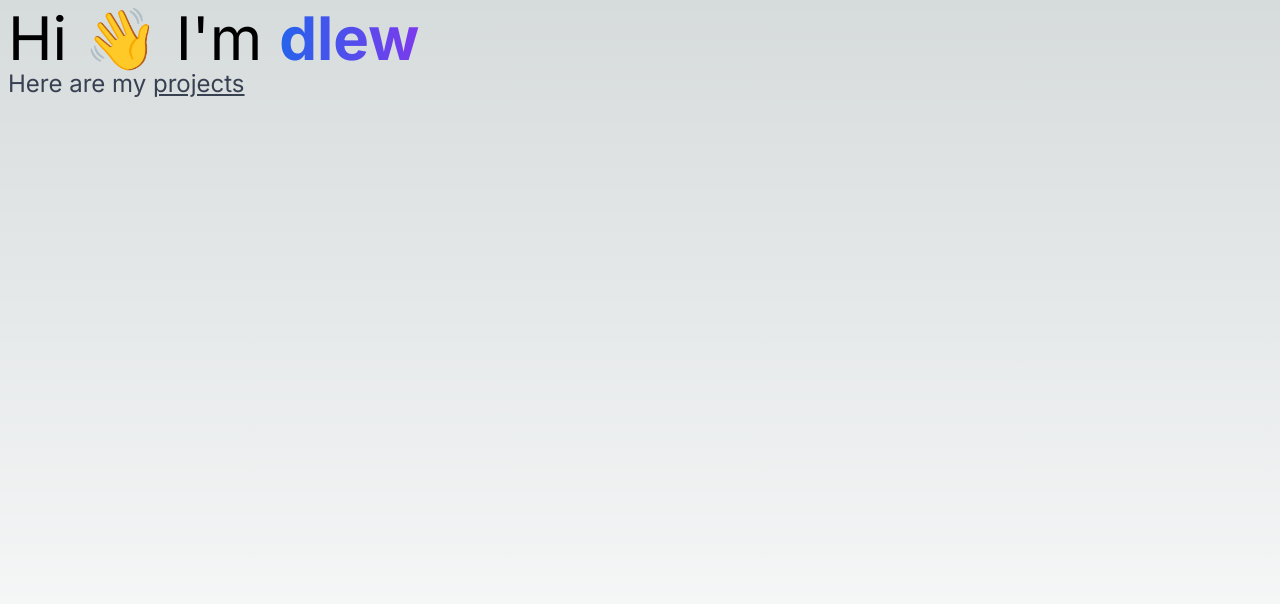
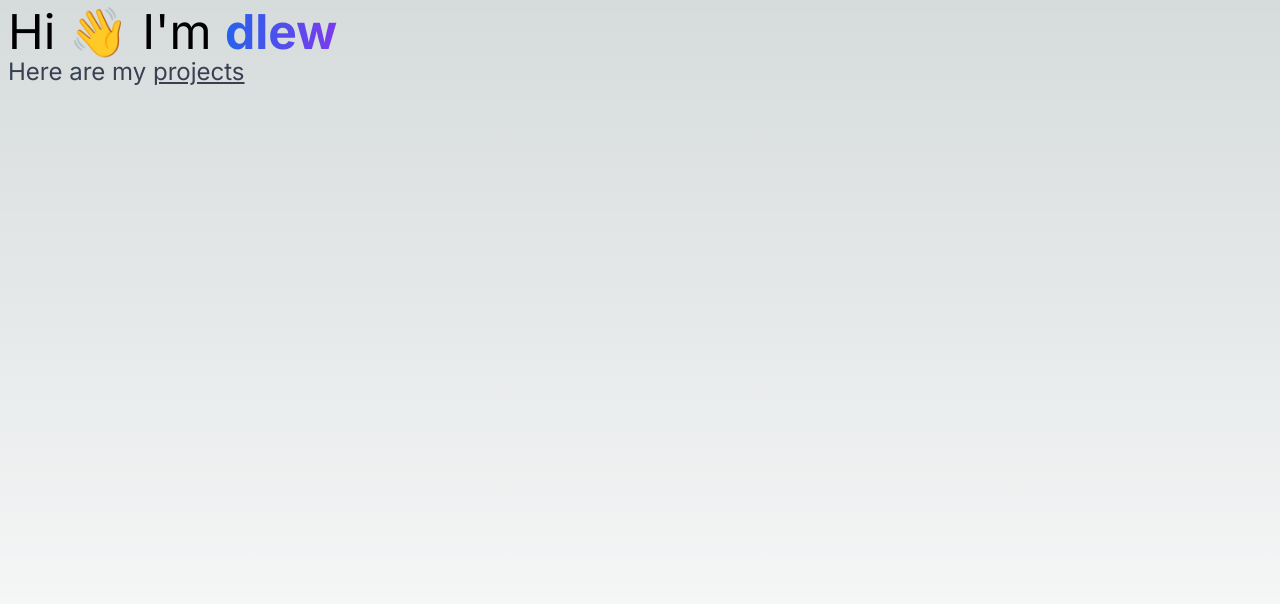
Before and after one commit to d-lew/dlew.is, a Next.js app: page / in a window 1280 px wide. Shown: the top 604 px of the page. Built offline with nearby package versions, Linux system fonts and the light colour scheme.

Commit message:
fix: made h1 heading slightly smaller

```diff
--- a/src/app/components/intro.tsx
+++ b/src/app/components/intro.tsx
@@ -1,7 +1,7 @@
 export function Intro() {
   return (
     <div>
-      <h1 className="text-6xl">
+      <h1 className="text-5xl">
         Hi 👋 I&#39;m{" "}
         <span className="bg-gradient-to-r from-blue-600 to-violet-600 bg-clip-text text-transparent font-bold">
           dlew
```
